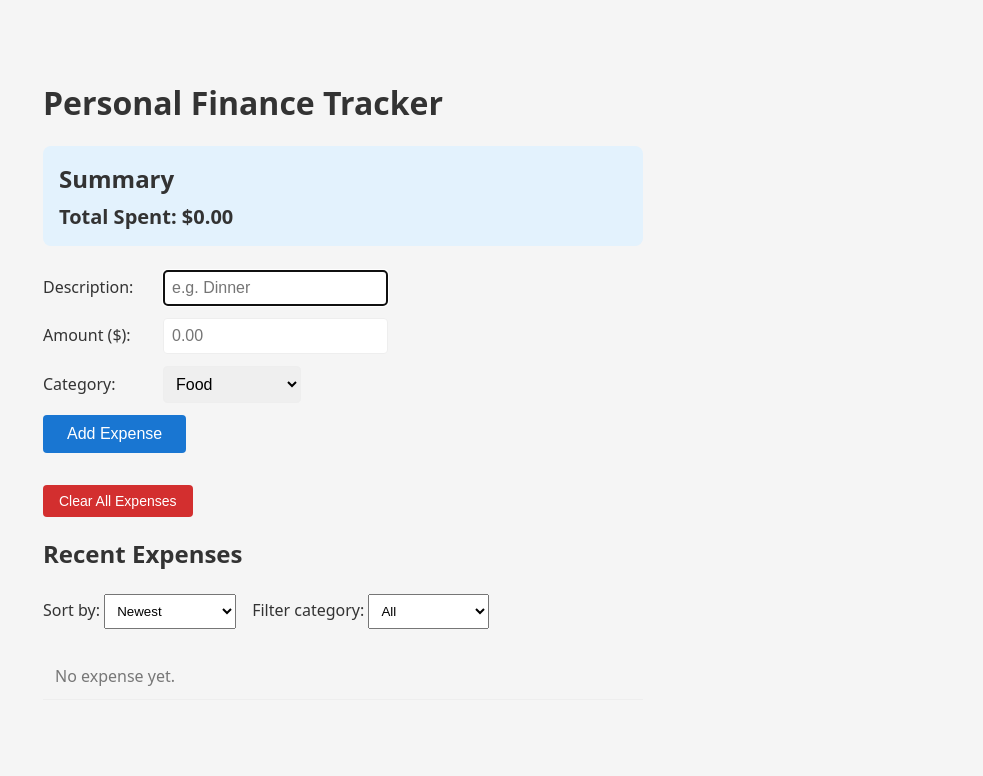
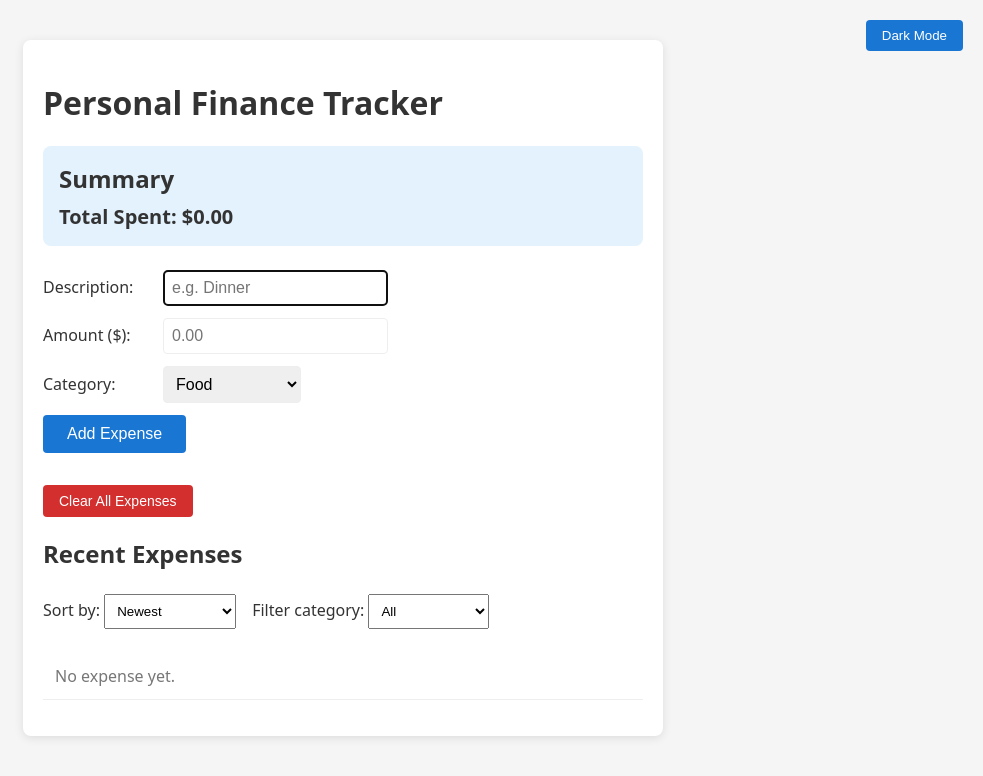
Before and after one commit to Vanna-Gio/personal-finance-tracker, a React (Create React App) app: page / in a window 1280 px wide. Shown: the top 776 px of the page, without its empty margins (297-1280 px from the left). Built offline with nearby package versions, Linux system fonts and the light colour scheme.

Commit message:
Added dark mode toggle + created README with user manual notes

```diff
--- a/src/App.tsx
+++ b/src/App.tsx
@@ -1,4 +1,5 @@
 import  { useEffect, useRef, useState } from "react";
+
 import ExpenseList from "./components/ExpenseList";
 import ExpenseForm from "./components/ExpenseForm";
 import CategoryChart from "./components/CategoryChart";
@@ -30,7 +31,9 @@ function App() {
   const descriptionRef = useRef<HTMLInputElement>(null);
   const [sortBy, setSortBy] = useState<'newest' | 'oldest' | 'highest' | 'lowest' > ('newest');
   const [filterCategory, setFilterCategory] = useState<string>('All');
+  const [theme, setTheme] = useState<'light' | 'dark'>('light');
 
+  //
   let displayedExpenses = [...expenses];
 
   // Filter
@@ -90,8 +93,24 @@ function App() {
     acc[exp.category] = (acc[exp.category] || 0) + exp.amount;
     return acc;
   }, {});
-  return (
+
+  //
+  const toggleTheme = () => {
+    const newTheme = theme === 'light' ? 'dark' : 'light';
+    setTheme(newTheme);
+    document.documentElement.setAttribute('data-theme', newTheme);
+  }
+
+return (
+  <>
+    <button className="toggleTheme"
+      onClick={toggleTheme}
+    >
+      {theme === 'light' ? 'Dark Mode' : 'Light Mode'}
+    </button>
+
     <div className="app-container">
+
       <h1>Personal Finance Tracker</h1>
 
       <div style={{
@@ -163,7 +182,8 @@ function App() {
               <CategoryChart categorySummary={filteredCategorySummary} />
         </div>
       )}
-    </div>
+      </div>
+    </>
   )
 }
 
--- a/src/index.scss
+++ b/src/index.scss
@@ -7,21 +7,46 @@ $success-color: #2e7d32;
 $danger-color: #d32f2f;
 $spacing: 12px;
 $container-width: 600px;
-
+:root {
+    --bg-color: #f5f5f5;
+    --text-color: #333;
+    --card-bg: #ffffff;
+    --border-color: #eee;
+    --primary: #1976d2;
+    --success: #2e7d32;
+    --danger: #d32f2f;
+    --light-text: #777;
+}
+[data-theme="dark"] {
+  --bg-color: #121212;
+  --text-color: #e0e0e0;
+  --card-bg: #1e1e1e;
+  --border-color: #333;
+  --primary: #90caf9;
+  --success: #81c784;
+  --danger: #ef5350;
+  --light-text: #aaa;
+}
 body {
     margin: 0;
     font-family: system-ui, -apple-system, BlinkMacSystemFont, 'Segoe UI', Roboto, sans-serif;
-    background-color: $light-bg;
-    color: $text-color;
+    background-color: var(--bg-color);
+    color: var(--text-color);
 }
 .app-container{
     max-width: $container-width;
     margin: 40px auto;
     padding: 20px;
+    background: var(--card-bg);
+    border-radius: 8px;
+    box-shadow: 0 2px 10px rgba(0,0,0,0.1);
 }
 
-h1,h2 {
-    color: $text-color;
+h1,h2 ,h3{
+    color: var(--text-color)
+}
+form div{
+    margin-bottom: 16px;
 }
 
 form {
@@ -114,6 +139,19 @@ button[aria-label="delete"] { // or just target the button if you add aria-label
     border-radius: 4px;
 }
 
+//
+.toggleTheme {
+    position: absolute;
+    top: 20px;
+    right: 20px;
+    padding: 8px 16px;
+    background: var(--primary);
+    color: white;
+    border: none;
+    border-radius: 4px;
+    cursor: pointer;
+}
+
 //Add animation
 .expense-item {
     animation: fadeIn 0.5s ease-in-out;
```
Also changed, not shown: 1 other file (tests, documents, lock files or other folders).
